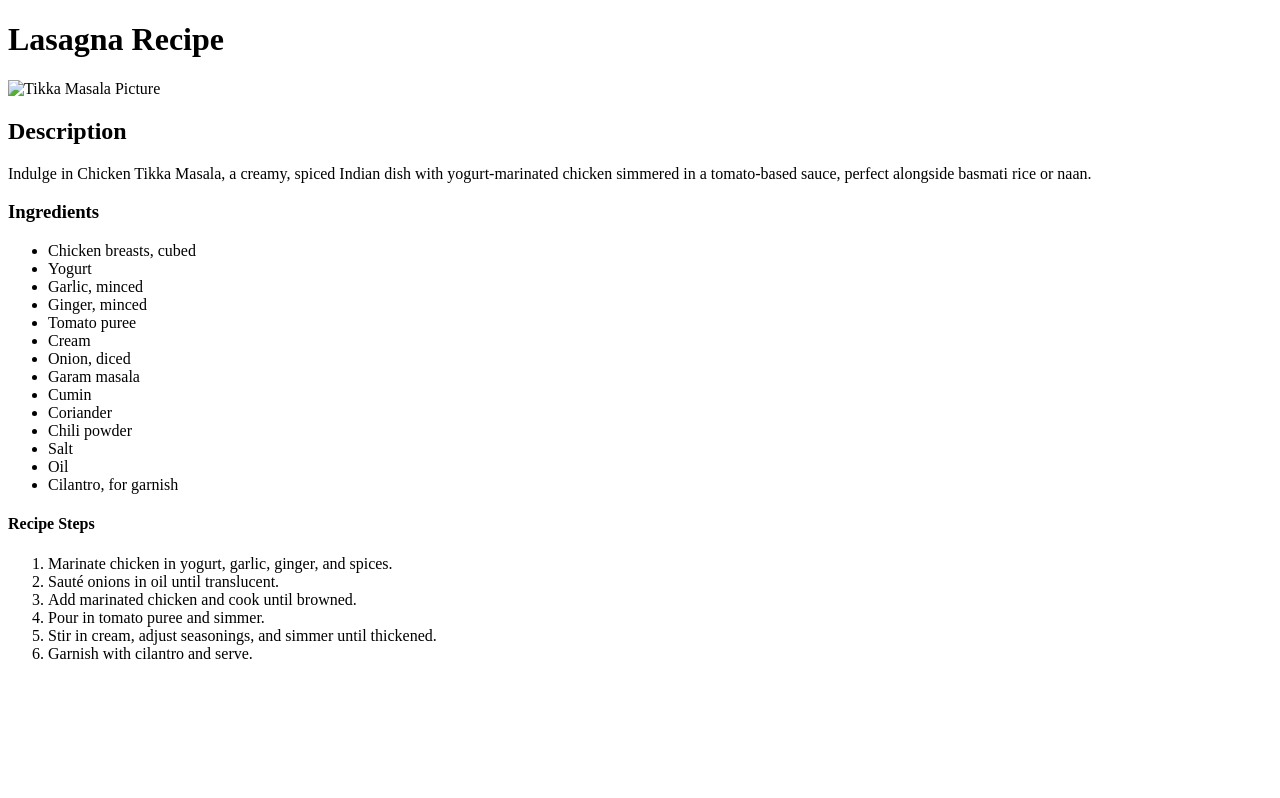
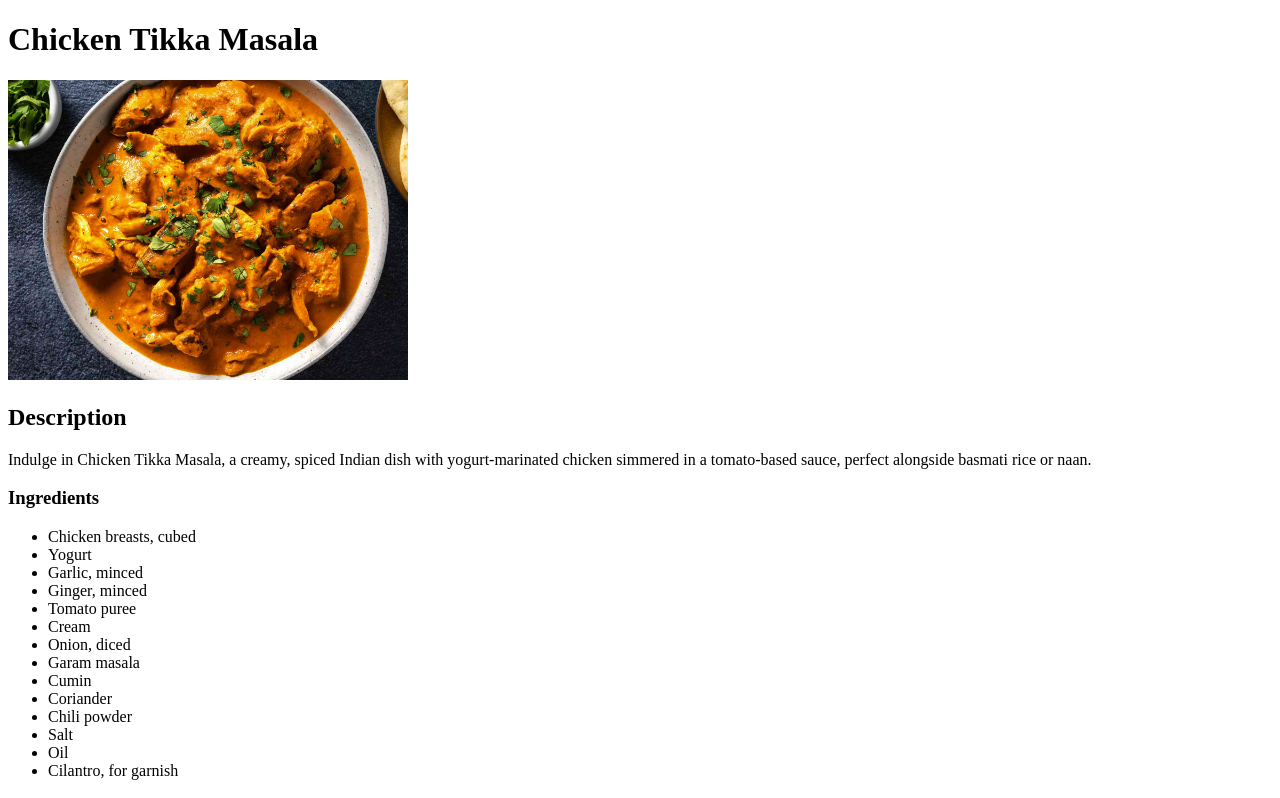
Before and after one commit to hanadmse/odin-recipes, a plain HTML site: page recipes/tikkamasala.html in a window 1280 px wide. Shown: the top 798 px of the page. Drawn offline with Linux system fonts and the light colour scheme.

Commit message:
Fixing link for image

```diff
--- a/recipes/tikkamasala.html
+++ b/recipes/tikkamasala.html
@@ -3,11 +3,11 @@
 <head>
     <meta charset="UTF-8">
     <meta name="viewport" content="width=device-width, initial-scale=1.0">
-    <title>Lasagna Recipe</title>
+    <title>Chicken Tikka Masala</title>
 </head>
 <body>
-    <h1> Lasagna Recipe </h1>
-    <img src = "../images/tikkamasala.jpeg" alt = "Tikka Masala Picture" width = "400" height = "300">
+    <h1> Chicken Tikka Masala </h1>
+    <img src = "../images/tikkamasala.jpg" alt = "Tikka Masala Picture" width = "400" height = "300">
     <h2> Description </h2>
     <p> Indulge in Chicken Tikka Masala, a creamy, spiced Indian dish with yogurt-marinated chicken simmered in a tomato-based sauce, perfect alongside basmati rice or naan.</p>
     <h3> Ingredients</h3>
```
